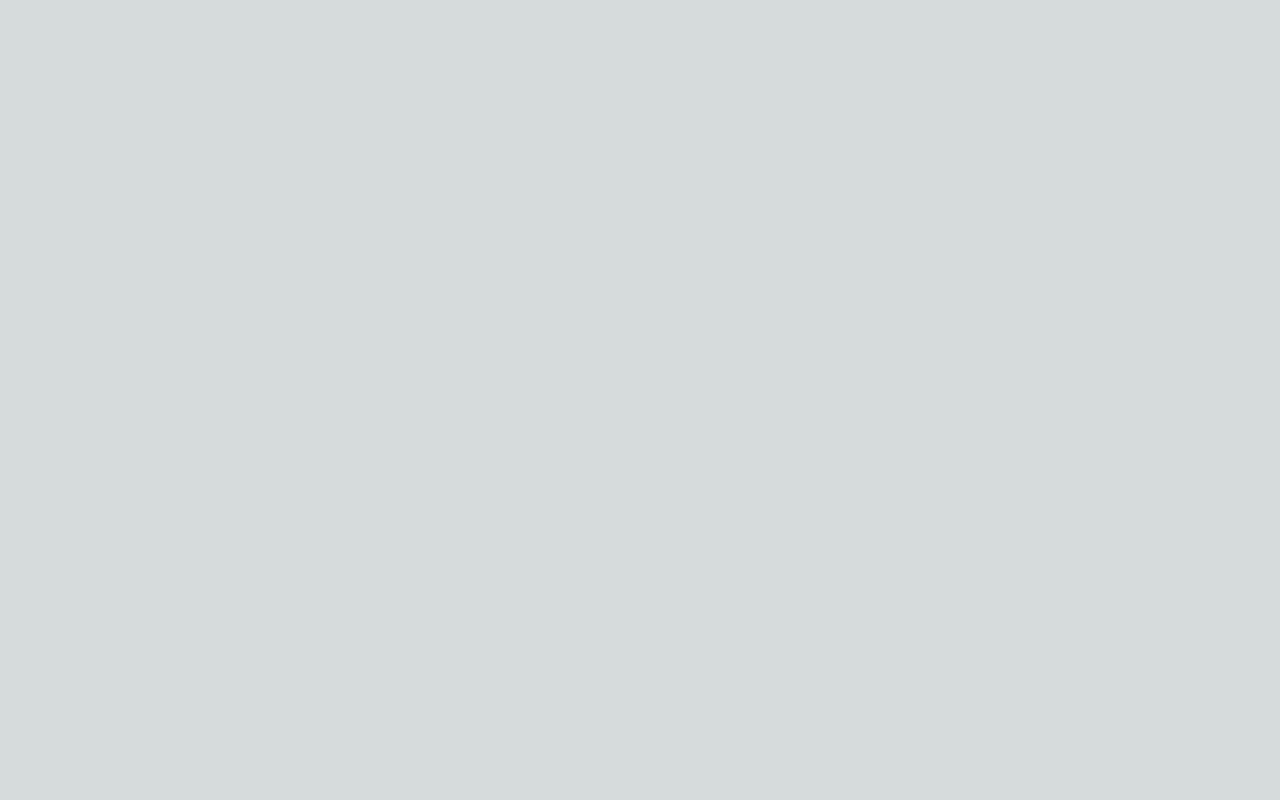
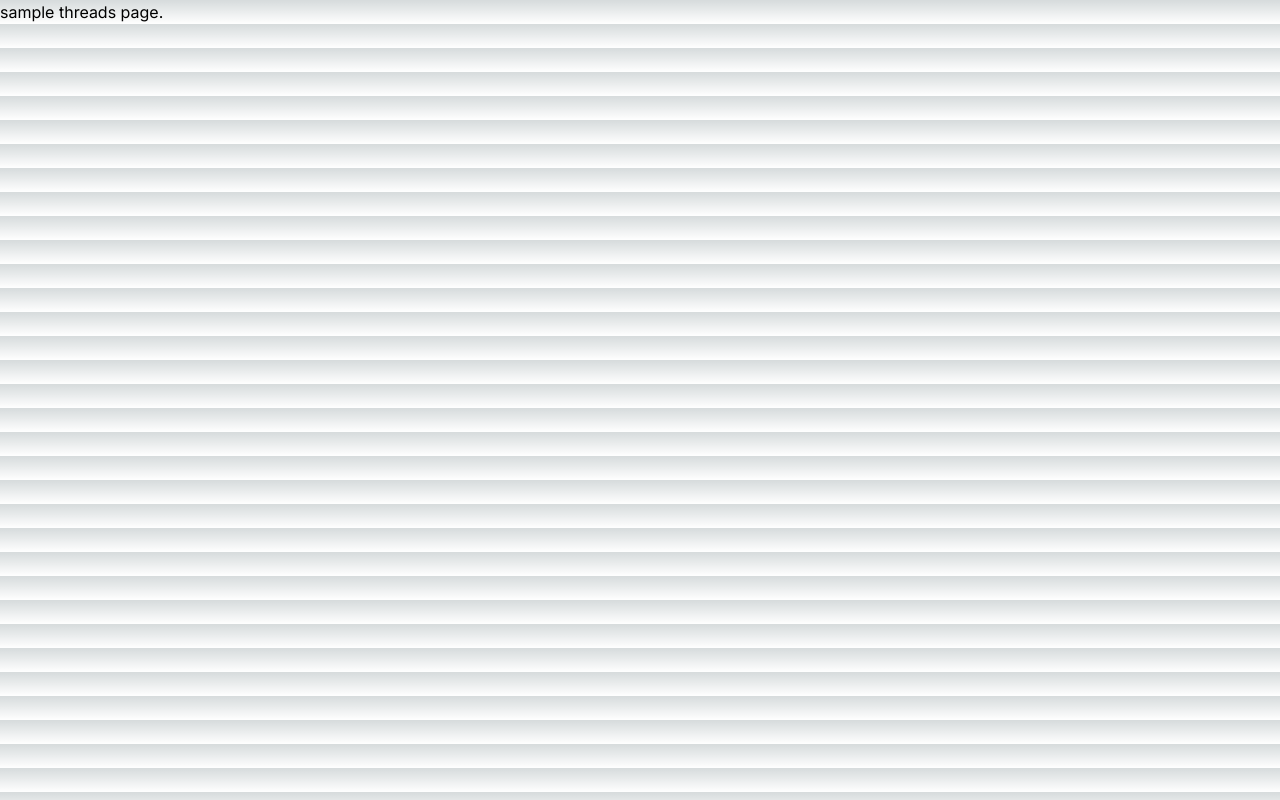
Before and after one commit to RonelSutabinto/threads-app, a Next.js app: page / in a window 1280 px wide. Built offline with nearby package versions, Linux system fonts and the light colour scheme.

Commit message:
override and initialized global css

```diff
--- a/app/page.tsx
+++ b/app/page.tsx
@@ -1,8 +1,7 @@
-import Image from 'next/image'
-
 export default function Home() {
   return (
     <main >
+      <h1>sample threads page.</h1>
     </main>
   )
 }
```
